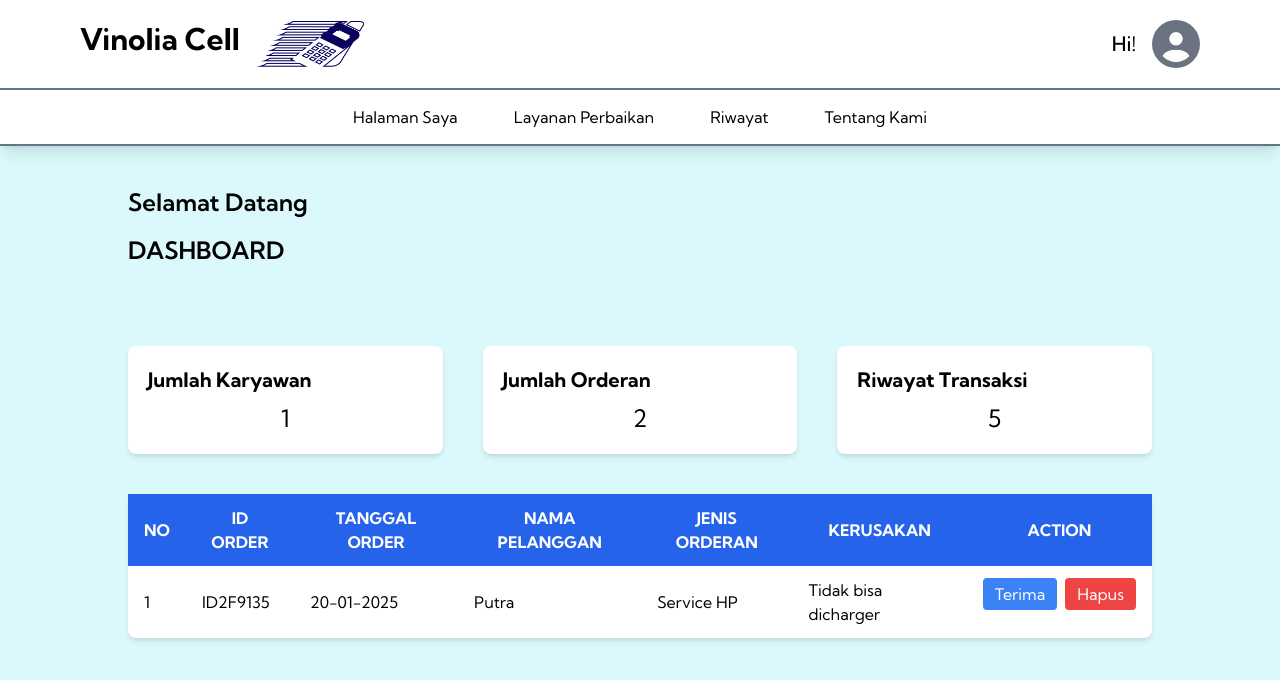
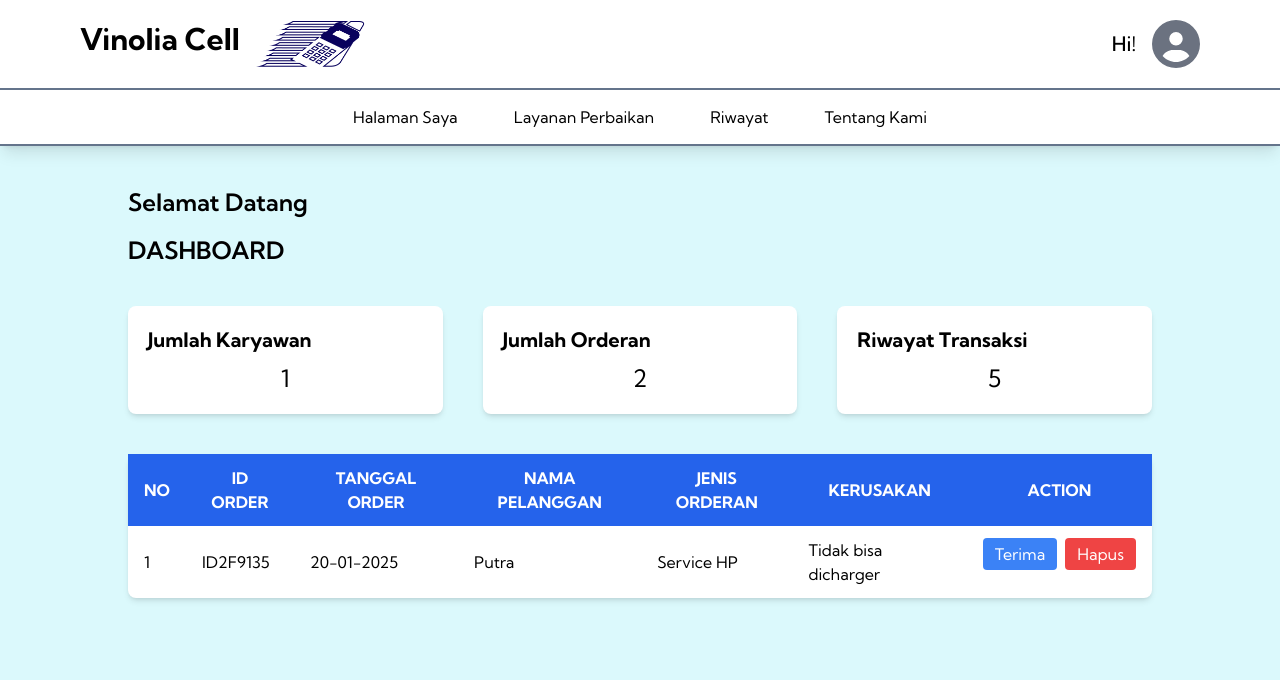
Before and after one commit to amelia-iky/vinoliacell-frontend, a React (Vite) app: page /admin in a window 1280 px wide. Shown: the top 680 px of the page. Built offline with nearby package versions, Linux system fonts and the light colour scheme; sample sign-in values are in the browser's storage.

Commit message:
remove unnecessary padding from Card component layout

```diff
--- a/src/elements/AdminPages/Card.jsx
+++ b/src/elements/AdminPages/Card.jsx
@@ -1,6 +1,6 @@
 const Card = () => {
   return (
-    <div className='gap-10 flex flex-row pt-10'>
+    <div className='gap-10 flex flex-row'>
       <div className='bg-white shadow-md rounded-lg p-5 w-1/2'>
         <h2 className='text-xl font-bold'>Jumlah Karyawan</h2>
         <p className='text-2xl text-center pt-2'>1</p>
```
